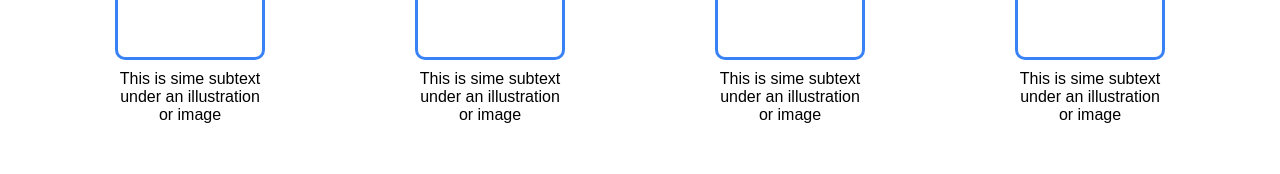
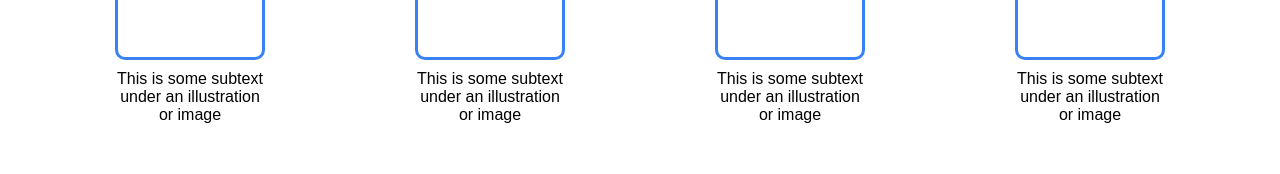
Before and after one commit to Alicebond/landing-page, a plain HTML site: page index.html in a window 1280 px wide. Shown: the part 736-910 px from the top of the page. Drawn offline with Linux system fonts and the light colour scheme.

Commit message:
Fix a typo

```diff
--- a/index.html
+++ b/index.html
@@ -41,25 +41,25 @@
             <div class="img">
               <!-- <img src="#" alt="" /> -->
             </div>
-            <p>This is sime subtext under an illustration or image</p>
+            <p>This is some subtext under an illustration or image</p>
           </div>
           <div class="info-block">
             <div class="img">
               <!-- <img src="#" alt="" /> -->
             </div>
-            <p>This is sime subtext under an illustration or image</p>
+            <p>This is some subtext under an illustration or image</p>
           </div>
           <div class="info-block">
             <div class="img">
               <!-- <img src="#" alt="" /> -->
             </div>
-            <p>This is sime subtext under an illustration or image</p>
+            <p>This is some subtext under an illustration or image</p>
           </div>
           <div class="info-block">
             <div class="img">
               <!-- <img src="#" alt="" /> -->
             </div>
-            <p>This is sime subtext under an illustration or image</p>
+            <p>This is some subtext under an illustration or image</p>
           </div>
         </div>
       </div>
```
